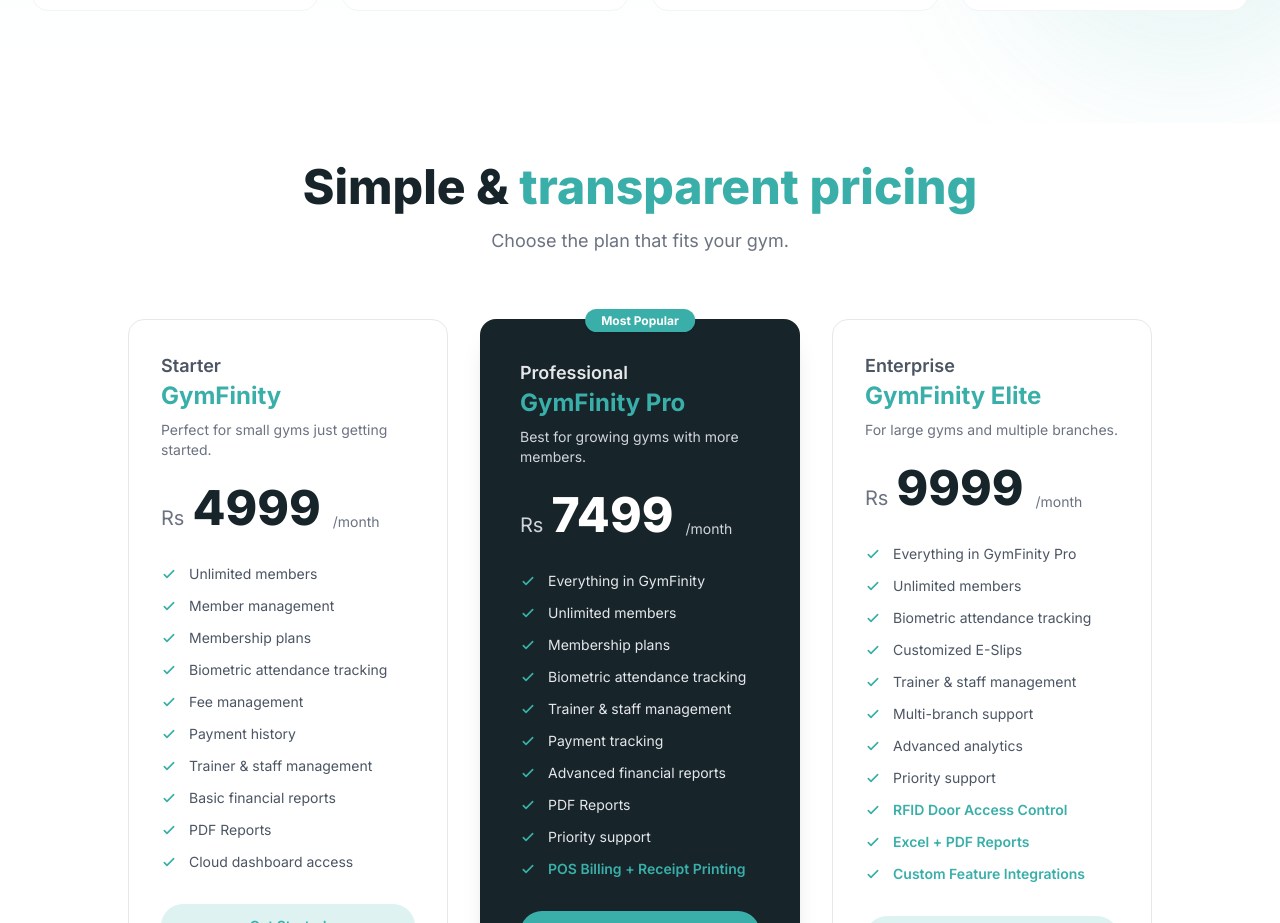
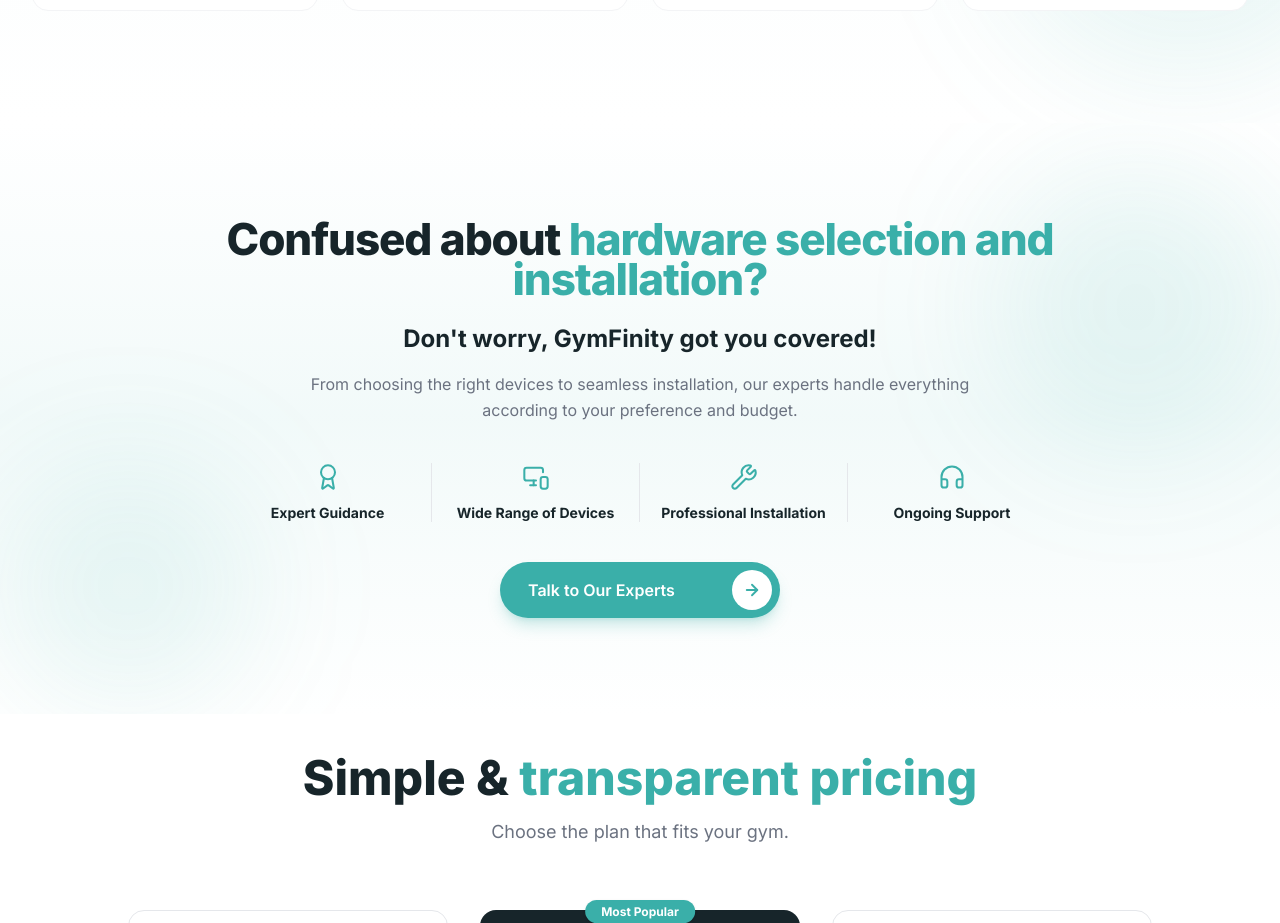
Before and after one commit to syedmoaaz/Gymfinity-Porfolio-Web, a React (Vite) app: page / in a window 1280 px wide. Shown: the part 3960-4883 px from the top of the page. Built offline with nearby package versions, Linux system fonts and the light colour scheme; no server answers.

Commit message:
hardware fix

```diff
--- a/src/App.jsx
+++ b/src/App.jsx
@@ -5,6 +5,7 @@
 import Features from './components/Features';
 import WhyGymfinity from './components/WhyGymfinity';
 import HardwareIntegration from './components/HardwareIntegration';
+import HardwareHelp from './components/HardwareHelp';
 import Pricing from './components/Pricing';
 import Contact from './components/Contact';
 import Footer from './components/Footer';
@@ -29,6 +30,7 @@
                             <Features />
                             <WhyGymfinity />
                             <HardwareIntegration />
+                            <HardwareHelp />
                             <Pricing />
                              <Testimonials />
                              <OurTeam/>
--- /dev/null
+++ b/src/components/HardwareHelp.jsx
@@ -0,0 +1,120 @@
+import { motion } from "framer-motion";
+import {
+  Award,
+  MonitorSmartphone,
+  Wrench,
+  Headphones,
+  ArrowRight,
+} from "lucide-react";
+
+const phoneNumber = "923131234420";
+const message =
+  "Hello, I need help with hardware selection and installation for my gym.";
+const whatsappUrl = `https://wa.me/${phoneNumber}?text=${encodeURIComponent(message)}`;
+
+const points = [
+  { icon: Award, label: "Expert Guidance" },
+  { icon: MonitorSmartphone, label: "Wide Range of Devices" },
+  { icon: Wrench, label: "Professional Installation" },
+  { icon: Headphones, label: "Ongoing Support" },
+];
+
+const fadeUp = {
+  hidden: { opacity: 0, y: 28 },
+  visible: { opacity: 1, y: 0 },
+};
+
+const HardwareHelp = () => {
+  return (
+    <section className="relative overflow-hidden py-16 sm:py-20 lg:py-24 bg-gradient-to-b from-white via-gymfinity-100/40 to-white">
+      <div className="absolute top-10 right-0 w-72 h-72 bg-gymfinity-400/10 rounded-full blur-3xl pointer-events-none" />
+      <div className="absolute bottom-0 left-0 w-64 h-64 bg-gymfinity-400/10 rounded-full blur-3xl pointer-events-none" />
+
+      <div className="max-w-4xl mx-auto px-4 sm:px-6 lg:px-8 relative text-left sm:text-center">
+        <motion.h2
+          variants={fadeUp}
+          initial="hidden"
+          whileInView="visible"
+          transition={{ duration: 0.55, ease: "easeOut" }}
+          viewport={{ once: true, amount: 0.35 }}
+          className="text-3xl sm:text-4xl lg:text-[2.75rem] font-extrabold tracking-tight leading-tight text-gymfinity-900"
+        >
+          Confused about{" "}
+          <span className="text-gymfinity-400">
+            hardware selection and installation?
+          </span>
+        </motion.h2>
+
+        <motion.h3
+          variants={fadeUp}
+          initial="hidden"
+          whileInView="visible"
+          transition={{ duration: 0.55, delay: 0.55, ease: "easeOut" }}
+          viewport={{ once: true }}
+          className="mt-6 text-xl sm:text-2xl font-bold text-gymfinity-900"
+        >
+          Don&apos;t worry, GymFinity got you covered!
+        </motion.h3>
+
+        <motion.p
+          variants={fadeUp}
+          initial="hidden"
+          whileInView="visible"
+          transition={{ duration: 0.55, delay: 0.8, ease: "easeOut" }}
+          viewport={{ once: true }}
+          className="mt-4 text-base text-gray-500 leading-relaxed max-w-2xl sm:mx-auto"
+        >
+          From choosing the right devices to seamless installation, our experts
+          handle everything according to your preference and budget.
+        </motion.p>
+
+        <motion.div
+          variants={fadeUp}
+          initial="hidden"
+          whileInView="visible"
+          transition={{ duration: 0.55, delay: 1.05, ease: "easeOut" }}
+          viewport={{ once: true }}
+          className="mt-10 grid grid-cols-2 lg:grid-cols-4 gap-6 lg:gap-0"
+        >
+          {points.map((point, index) => {
+            const Icon = point.icon;
+            return (
+              <div
+                key={point.label}
+                className={`flex flex-col items-center text-center px-3 ${
+                  index < points.length - 1
+                    ? "lg:border-r lg:border-gray-200"
+                    : ""
+                }`}
+              >
+                <Icon className="text-gymfinity-400 mb-3" size={28} strokeWidth={1.75} />
+                <p className="text-sm font-bold text-gymfinity-900 leading-snug">
+                  {point.label}
+                </p>
+              </div>
+            );
+          })}
+        </motion.div>
+
+        <motion.a
+          href={whatsappUrl}
+          target="_blank"
+          rel="noopener noreferrer"
+          variants={fadeUp}
+          initial="hidden"
+          whileInView="visible"
+          transition={{ duration: 0.55, delay: 1.35, ease: "easeOut" }}
+          viewport={{ once: true }}
+          className="group inline-flex items-center justify-between gap-6 mt-10 pl-7 pr-2 py-2 rounded-full bg-gymfinity-400 text-white font-semibold text-sm sm:text-base shadow-lg shadow-gymfinity-400/25 hover:bg-gymfinity-600 transition-colors duration-300 min-w-[240px] sm:min-w-[280px]"
+        >
+          <span>Talk to Our Experts</span>
+          <span className="flex items-center justify-center w-10 h-10 rounded-full bg-white text-gymfinity-400 group-hover:translate-x-0.5 transition-transform">
+            <ArrowRight size={18} strokeWidth={2.5} />
+          </span>
+        </motion.a>
+      </div>
+    </section>
+  );
+};
+
+export default HardwareHelp;
```
